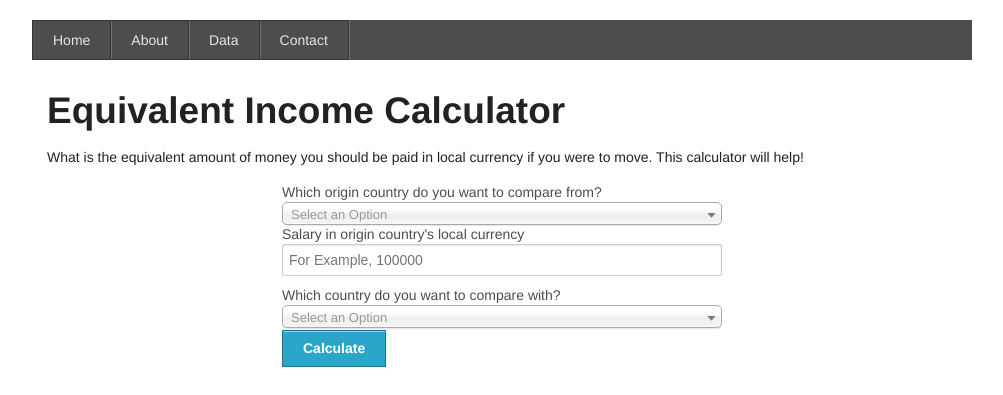
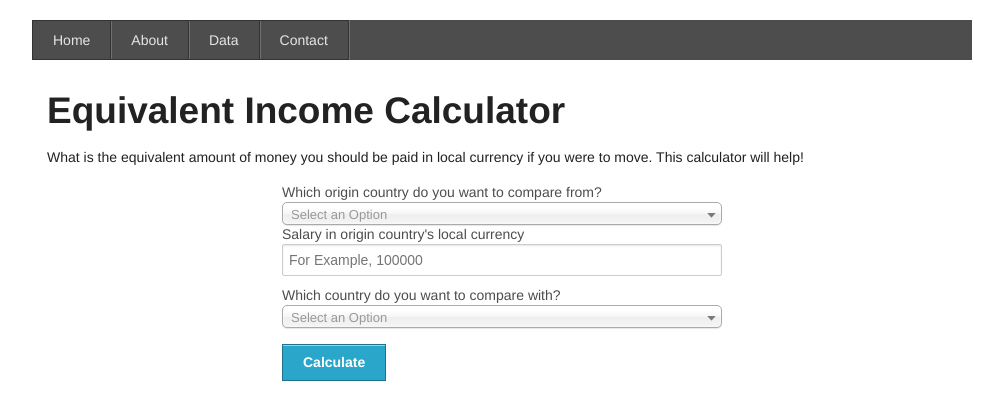
Before and after one commit to nigelbabu/pppconverter, a Flask app: template templates/index.html in a window 1280 px wide. Shown: the top 395 px of the page, without its empty margins (138-1141 px from the left). Before the commit the page ends 367 px from the top, so only its background shows below. Run offline with Flask 2, Linux system fonts and the light colour scheme; the template is opened without the code that fills it: values that come from a table or form of the project are taken from there, others are empty; a map, chart or similar area stays blank; parts of the project's set-up code (start-up, migrations or seed data) failed here and were passed over.

Commit message:
Add margin to the submit button

```diff
--- a/static/css/app.css
+++ b/static/css/app.css
@@ -9,6 +9,7 @@
 */
 
 #map { height: 500px; }
+#salaryform input.button[type="submit"] { margin: 1em 0; }
 /* -----------------------------------------
    Shared Styles
 ----------------------------------------- */
--- a/templates/index.html
+++ b/templates/index.html
@@ -12,7 +12,7 @@
 
 <div class="row">
   <div class="six columns centered">
-    <form method="POST">
+    <form method="POST" id="salaryform">
       {{ form.csrf_token }}
       {{ form.from_country.label }} {{ form.from_country }}
       {{ form.salary.label }} {{ form.salary(placeholder="For Example, 100000") }}
```
